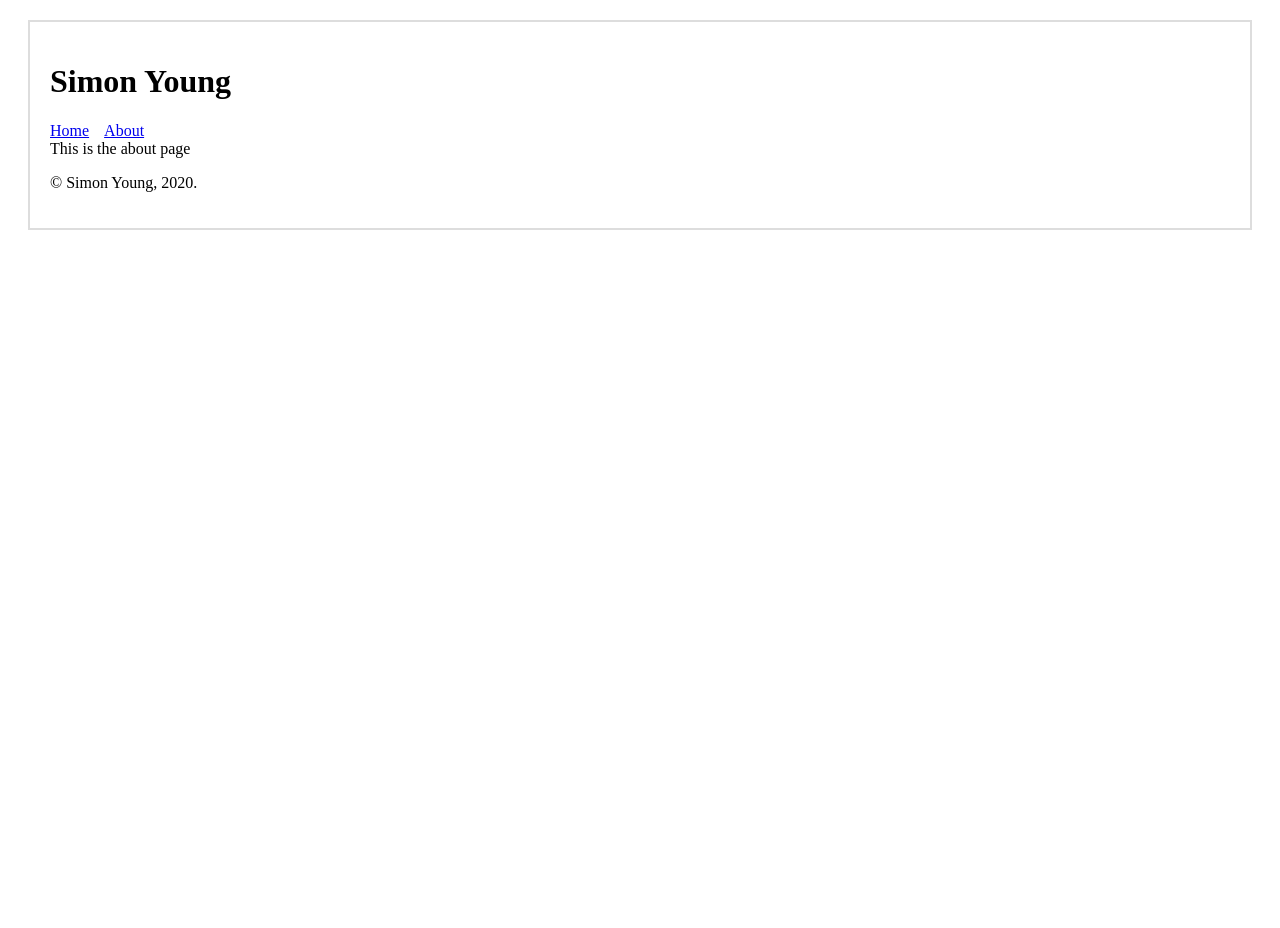
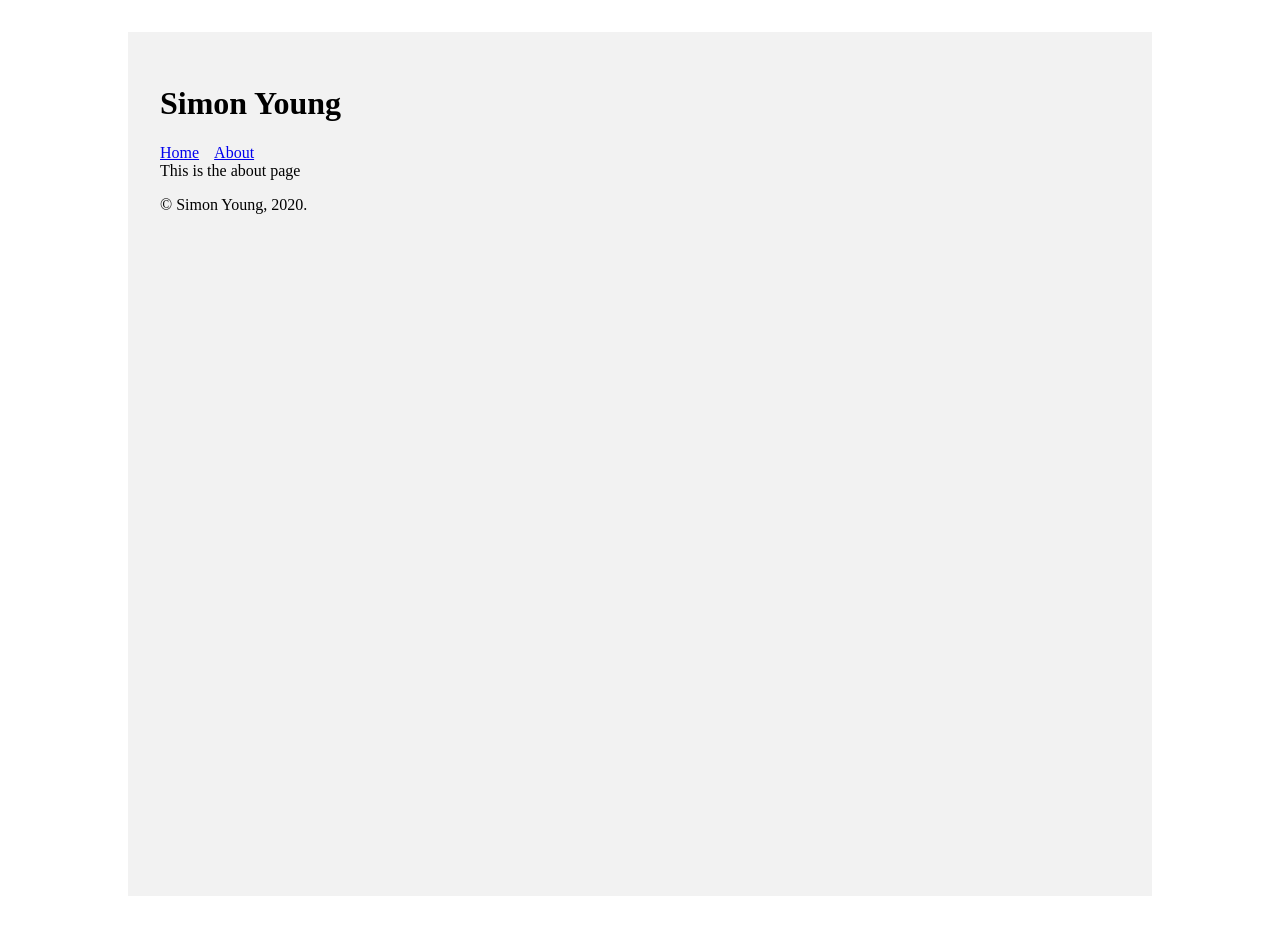
Before and after one commit to simonyoung/simonyoung-io, a Next.js app: page /about in a window 1280 px wide. Before the commit the page ends 800 px from the top, so only its background shows below. Built offline with nearby package versions, Linux system fonts and the light colour scheme.

Commit message:
Add initial styled-components styling

```diff
--- a/components/Layout.js
+++ b/components/Layout.js
@@ -1,22 +1,25 @@
 import Header from './Header/Header';
 import Footer from './Footer/Footer';
 import Head from 'next/head';
+import styled from 'styled-components';
 
-const layoutStyle = {
-  margin: 20,
-  padding: 20,
-  border: '2px solid #DDD'
-};
+const Container = styled.div`
+  width: 960px;
+  height: 100vh;
+  margin: 2rem auto;
+  padding: 2rem;
+  background: #f2f2f2;
+`;
 
 const Layout = ({ children }) => (
-  <div style={layoutStyle}>
+  <Container>
     <Head>
       <title>Sample Header CHANGE ME</title>
     </Head>
     <Header />
     {children}
     <Footer />
-  </div>
+  </Container>
 );
 
 export default Layout;
--- a/package.json
+++ b/package.json
@@ -5,6 +5,8 @@
   "author": "Simon Young <simon180@mac.com>",
   "license": "MIT",
   "dependencies": {
+    "@material-ui/core": "^4.9.0",
+    "@material-ui/icons": "^4.5.1",
     "gray-matter": "^4.0.2",
     "moment": "^2.24.0",
     "next": "^9.2.0",
--- a/pages/index.js
+++ b/pages/index.js
@@ -1,6 +1,7 @@
 import matter from 'gray-matter';
 import Layout from '../components/Layout';
 import HomePage from '../components/HomePage';
+import styled from 'styled-components';
 
 const Index = ({ siteConfig, allBlogs }) => (
   <HomePage allBlogs={allBlogs} siteConfig={siteConfig} />
```
Also changed, not shown: .babelrc.
